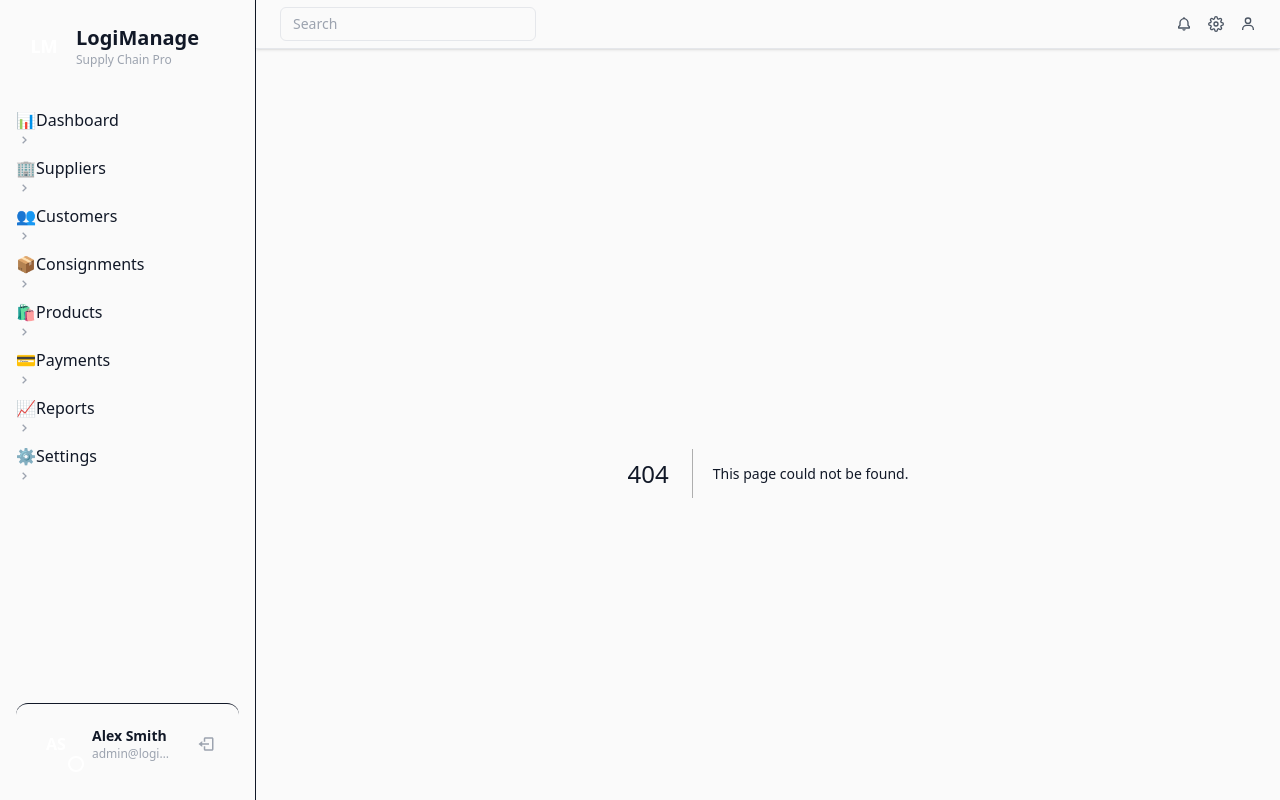
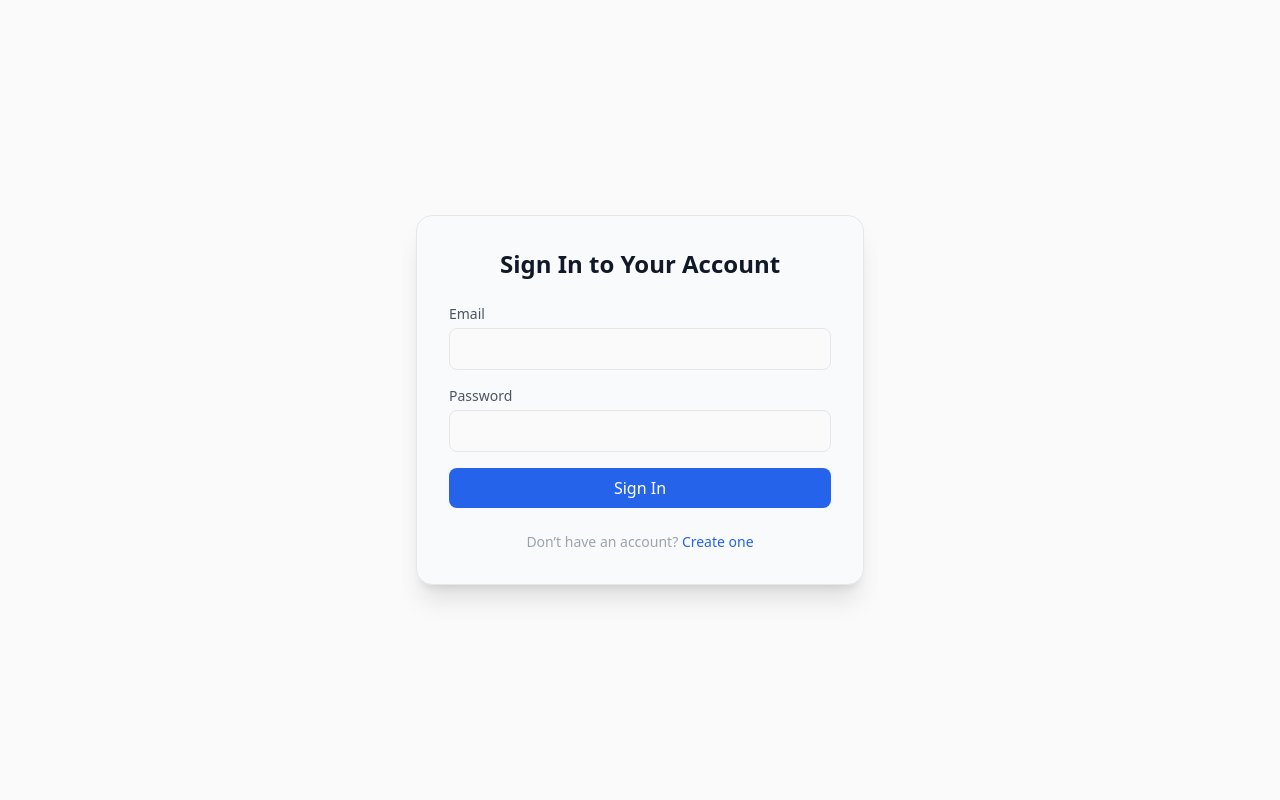
Before and after one commit to Dev-as-sayed/business-manager, a Next.js app: page /auth in a window 1280 px wide. Before the commit this address had no page. Built offline with nearby package versions, Linux system fonts and the light colour scheme.

Commit message:
update stracture in this commit

```diff
--- /dev/null
+++ b/src/app/auth/page.tsx
@@ -0,0 +1,117 @@
+"use client";
+
+import { useState } from "react";
+import { useAuth } from "@/context/AuthProvider";
+import { useRouter } from "next/navigation";
+import { RiLoader2Fill } from "react-icons/ri";
+
+const AuthPage = () => {
+  const router = useRouter();
+  const { login } = useAuth();
+
+  // 🧠 State management
+  const [email, setEmail] = useState("");
+  const [password, setPassword] = useState("");
+  const [error, setError] = useState<string | null>(null);
+  const [loading, setLoading] = useState(false);
+
+  // 🚀 Handle Login
+  const handleSubmit = async (e: React.FormEvent) => {
+    e.preventDefault();
+    setError(null);
+    setLoading(true);
+
+    try {
+      const res = await fetch("/api/auth/login", {
+        method: "POST",
+        headers: { "Content-Type": "application/json" },
+        body: JSON.stringify({ email, password }),
+      });
+
+      const data = await res.json();
+
+      if (!res.ok) {
+        setError(data.message || "Invalid credentials");
+        return;
+      }
+
+      // ✅ Save token & user info in context
+      login(data.token, data.user);
+
+      // 🧭 Redirect to dashboard or home
+      router.push("/dashboard");
+    } catch (err: any) {
+      setError("Something went wrong. Please try again.");
+    } finally {
+      setLoading(false);
+    }
+  };
+
+  return (
+    <div className="min-h-screen flex items-center justify-center bg-background">
+      <div className="w-full max-w-md bg-accent p-8 rounded-2xl shadow-xl border border-border">
+        <h1 className="text-2xl font-bold text-text-primary mb-6 text-center">
+          Sign In to Your Account
+        </h1>
+
+        {error && (
+          <div className="bg-danger/10 border border-danger text-danger text-sm p-3 rounded-md mb-4">
+            {error}
+          </div>
+        )}
+
+        <form onSubmit={handleSubmit} className="space-y-4">
+          <div>
+            <label className="block text-sm text-text-secondary mb-1">
+              Email
+            </label>
+            <input
+              type="email"
+              required
+              value={email}
+              onChange={(e) => setEmail(e.target.value)}
+              className="w-full px-3 py-2 border border-border rounded-lg bg-background text-text-primary focus:outline-none focus:ring-2 focus:ring-primary"
+            />
+          </div>
+
+          <div>
+            <label className="block text-sm text-text-secondary mb-1">
+              Password
+            </label>
+            <input
+              type="password"
+              required
+              value={password}
+              onChange={(e) => setPassword(e.target.value)}
+              className="w-full px-3 py-2 border border-border rounded-lg bg-background text-text-primary focus:outline-none focus:ring-2 focus:ring-primary"
+            />
+          </div>
+
+          <button
+            type="submit"
+            disabled={loading}
+            className="w-full flex items-center justify-center gap-2 py-2 bg-primary hover:bg-primary-hover text-primary-foreground font-medium rounded-lg transition"
+          >
+            {loading ? (
+              <RiLoader2Fill className="w-4 h-4 animate-spin" />
+            ) : (
+              "Sign In"
+            )}
+          </button>
+        </form>
+
+        <p className="text-center text-sm text-text-muted mt-6">
+          Don’t have an account?{" "}
+          <a
+            href="/register"
+            className="text-primary hover:text-primary-hover font-medium"
+          >
+            Create one
+          </a>
+        </p>
+      </div>
+    </div>
+  );
+};
+
+export default AuthPage;
--- /dev/null
+++ b/src/app/dashbord/layout.tsx
@@ -0,0 +1,61 @@
+"use client";
+
+import { Geist, Geist_Mono } from "next/font/google";
+
+import { BiBell, BiUser } from "react-icons/bi";
+import { FiSettings } from "react-icons/fi";
+import Sidebar from "@/components/Shared/Sidebar";
+import { AuthProvider } from "@/context/AuthProvider";
+
+const geistSans = Geist({
+  variable: "--font-geist-sans",
+  subsets: ["latin"],
+});
+
+const geistMono = Geist_Mono({
+  variable: "--font-geist-mono",
+  subsets: ["latin"],
+});
+
+export default function RootLayout({
+  children,
+}: Readonly<{
+  children: React.ReactNode;
+}>) {
+  return (
+    <html lang="en">
+      <body
+        className={`${geistSans.variable} ${geistMono.variable} antialiased`}
+      >
+        <div className="flex h-screen bg-background text-text-primary">
+          {/* Sidebar */}
+          <Sidebar />
+
+          {/* Main Content */}
+          <main className="flex-1 flex flex-col">
+            {/* Top bar */}
+            <header className="h-14 bg-background border-b border-border flex items-center justify-between px-6 shadow-sm">
+              <div className="flex items-center gap-3">
+                <input
+                  type="text"
+                  placeholder="Search"
+                  className="border border-border rounded-md px-3 py-1.5 text-sm w-64 focus:ring-2 focus:ring-primary focus:outline-none bg-background text-text-primary placeholder-text-muted"
+                />
+              </div>
+              <div className="flex items-center gap-4">
+                <BiBell className="text-text-secondary cursor-pointer hover:text-primary transition-colors" />
+                <FiSettings className="text-text-secondary cursor-pointer hover:text-primary transition-colors" />
+                <BiUser className="text-text-secondary cursor-pointer hover:text-primary transition-colors" />
+              </div>
+            </header>
+
+            {/* Dynamic page content */}
+            <section className="p-6 overflow-y-auto bg-secondary-background">
+              <AuthProvider>{children}</AuthProvider>
+            </section>
+          </main>
+        </div>
+      </body>
+    </html>
+  );
+}
--- /dev/null
+++ b/src/app/dashbord/page.tsx
@@ -0,0 +1,7 @@
+import React from "react";
+
+const page = () => {
+  return <div></div>;
+};
+
+export default page;
--- a/src/app/layout.tsx
+++ b/src/app/layout.tsx
@@ -5,6 +5,7 @@ import "./globals.css";
 import { BiBell, BiUser } from "react-icons/bi";
 import { FiSettings } from "react-icons/fi";
 import Sidebar from "@/components/Shared/Sidebar";
+import { AuthProvider } from "@/context/AuthProvider";
 
 const geistSans = Geist({
   variable: "--font-geist-sans",
@@ -26,33 +27,8 @@ export default function RootLayout({
       <body
         className={`${geistSans.variable} ${geistMono.variable} antialiased`}
       >
-        <div className="flex h-screen bg-background text-text-primary">
-          {/* Sidebar */}
-          <Sidebar />
-
-          {/* Main Content */}
-          <main className="flex-1 flex flex-col">
-            {/* Top bar */}
-            <header className="h-14 bg-background border-b border-border flex items-center justify-between px-6 shadow-sm">
-              <div className="flex items-center gap-3">
-                <input
-                  type="text"
-                  placeholder="Search"
-                  className="border border-border rounded-md px-3 py-1.5 text-sm w-64 focus:ring-2 focus:ring-primary focus:outline-none bg-background text-text-primary placeholder-text-muted"
-                />
-              </div>
-              <div className="flex items-center gap-4">
-                <BiBell className="text-text-secondary cursor-pointer hover:text-primary transition-colors" />
-                <FiSettings className="text-text-secondary cursor-pointer hover:text-primary transition-colors" />
-                <BiUser className="text-text-secondary cursor-pointer hover:text-primary transition-colors" />
-              </div>
-            </header>
-
-            {/* Dynamic page content */}
-            <section className="p-6 overflow-y-auto bg-secondary-background">
-              {children}
-            </section>
-          </main>
+        <div className="">
+          <AuthProvider>{children}</AuthProvider>
         </div>
       </body>
     </html>
--- a/src/app/page.tsx
+++ b/src/app/page.tsx
@@ -1,5 +1,43 @@
+"use client";
+
+import { useRouter } from "next/navigation";
+import { motion } from "framer-motion";
+
 export default function Home() {
+  const router = useRouter();
+
   return (
-    <div className="font-sans grid grid-rows-[20px_1fr_20px] items-center justify-items-center min-h-screen p-8 pb-20 gap-16 sm:p-20"></div>
+    <main className="min-h-screen flex flex-col items-center justify-center bg-background text-text-primary px-4">
+      {/* 🌟 Hero Section */}
+      <motion.section
+        initial={{ opacity: 0, y: 30 }}
+        animate={{ opacity: 1, y: 0 }}
+        transition={{ duration: 0.8 }}
+        className="text-center max-w-2xl"
+      >
+        <h1 className="text-4xl md:text-5xl font-bold mb-4">
+          Manage Your <span className="text-primary">Business</span> Smarter
+        </h1>
+        <p className="text-text-secondary text-base md:text-lg mb-8">
+          Streamline your consignments, payments, and customer management — all
+          in one intuitive dashboard.
+        </p>
+
+        {/* 🚀 CTA Button */}
+        <motion.button
+          whileHover={{ scale: 1.05 }}
+          whileTap={{ scale: 0.97 }}
+          onClick={() => router.push("/dashbord")}
+          className="px-6 py-3 bg-primary text-primary-foreground font-medium rounded-xl shadow-md hover:bg-primary-hover transition-all"
+        >
+          Get Started
+        </motion.button>
+      </motion.section>
+
+      {/* 🧭 Footer */}
+      <footer className="absolute bottom-4 text-sm text-text-muted">
+        © {new Date().getFullYear()} Business Manager. All rights reserved.
+      </footer>
+    </main>
   );
 }
```
Also changed, not shown: src/app/dashbord/suppliers/page.tsx (renamed from src/app/suppliers/page.tsx).
